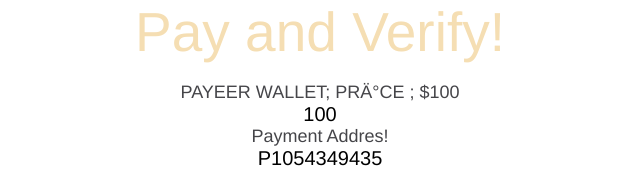
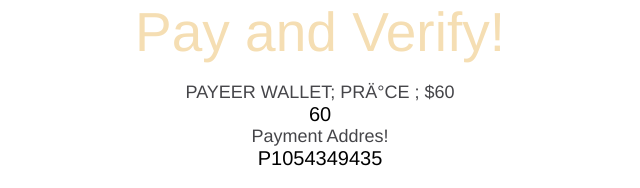
Before and after one commit to trb9355/propredicpayeer, a plain HTML site: page index.html in a window 1280 px wide. Shown: the top 188 px of the page, 0-640 px from the left. Drawn offline with nearby package versions, Linux system fonts and the light colour scheme.

Commit message:
Update index.html

```diff
--- a/index.html
+++ b/index.html
@@ -39,8 +39,8 @@ button
         <p style="color:wheat;font-size:55px;text-align:center;">Pay and Verify!</p>
 
 <center>
-<p0>PAYEER WALLET; PRİCE ; $100</p0>
-<p id="p1">100</p>
+<p0>PAYEER WALLET; PRİCE ; $60</p0>
+<p id="p1">60</p>
 <p2>Payment Addres!</p2>
 <p id="p2">P1054349435</p><br/>
 
```
